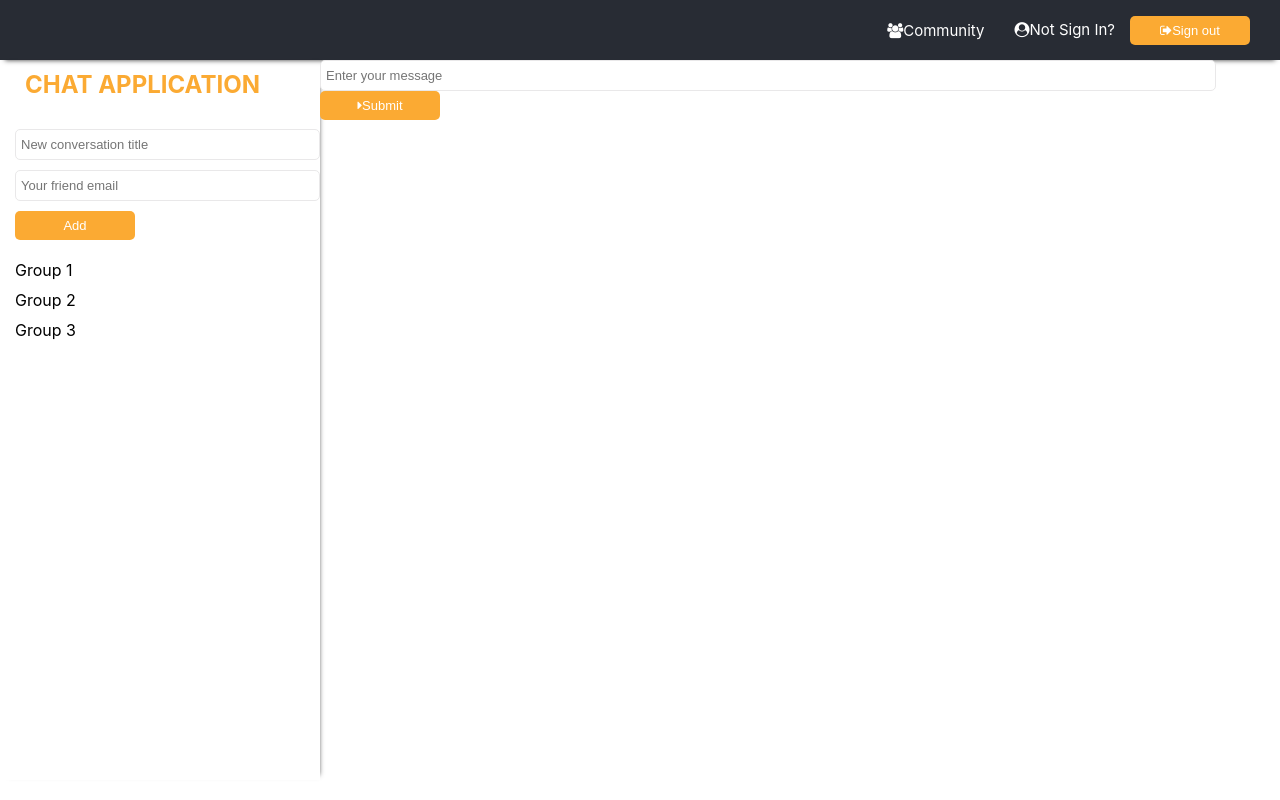
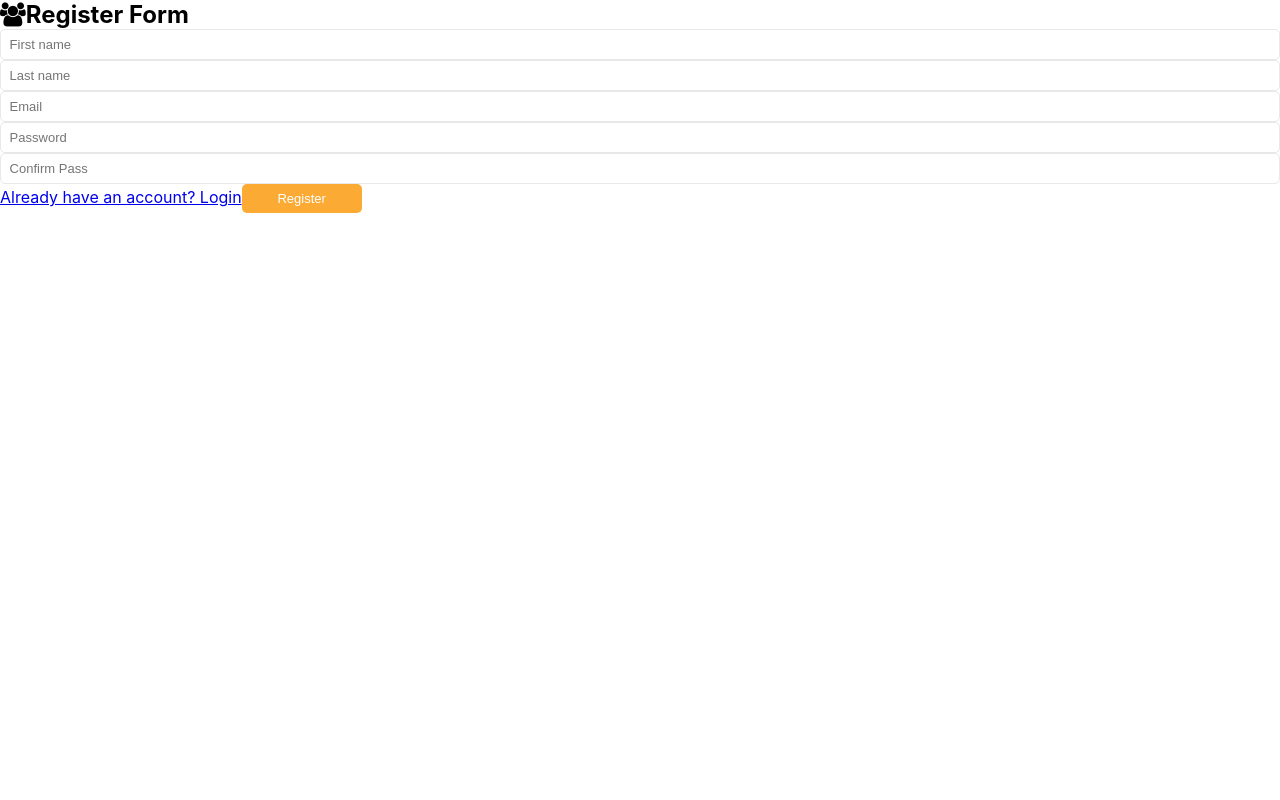
Before and after one commit to LocNguyen2000/chat-app-mern, a React (Create React App) app: page /register in a window 1280 px wide. Built offline with nearby package versions, Linux system fonts and the light colour scheme.

Commit message:
second commit

```diff
--- a/package.json
+++ b/package.json
@@ -10,8 +10,10 @@
     "@types/node": "^12.0.0",
     "@types/react": "^17.0.0",
     "@types/react-dom": "^17.0.0",
+    "@types/react-router-dom": "^5.1.8",
     "react": "^17.0.2",
     "react-dom": "^17.0.2",
+    "react-router-dom": "^5.2.0",
     "react-scripts": "4.0.3",
     "typescript": "^4.1.2",
     "web-vitals": "^1.0.1"
--- a/src/App.tsx
+++ b/src/App.tsx
@@ -1,17 +1,31 @@
 import React from "react";
+import { Switch, Route } from "react-router-dom";
 import NavBar from "./components/NavBar";
 import ConversationsContainer from "./components/ConversationsContainer";
 import ChatContainer from "./components/ChatContainer";
-import './App.css'
+import RegisterContainer from "./components/RegisterContainer";
+import LoginContainer from "./components/LoginContainer";
+import "./App.css";
 
 function App() {
   return (
     <div className="App">
-      <NavBar></NavBar>
-      <div className = 'body'>
-        <ConversationsContainer/>
-        <ChatContainer/>
-      </div>
+      <Switch>
+        <Route exact path = '/'>Hello World</Route>
+        <Route exact path = '/login'>
+          <LoginContainer/>
+        </Route>
+        <Route exact path = '/register'>
+          <RegisterContainer/>
+        </Route>
+        <Route path = '/home'>
+          <NavBar></NavBar>
+          <div className="body">
+            <ConversationsContainer />
+            <ChatContainer />
+          </div>
+        </Route>
+      </Switch>
     </div>
   );
 }
--- /dev/null
+++ b/src/components/LoginContainer.tsx
@@ -0,0 +1,45 @@
+import React from "react";
+
+export default function LoginContainer() {
+  return (
+    <div className="log-in-container">
+      <div className="form-container">
+        <div className="form-header">
+          <span>
+            <h1>
+              <i className="fa fa-comments" aria-hidden="true"></i>
+              Chat Login
+            </h1>
+          </span>
+        </div>
+        <form id="form-log-in">
+          <div className="input-wrapper">
+            <input type="email" name="email" placeholder=" Email" />
+            <div id="email-error" className="message-error">
+              {" "}
+            </div>
+          </div>
+
+          <div className="input-wrapper">
+            <input type="password" name="password" placeholder=" Password" />
+            <div id="password-error" className="message-error">
+              {" "}
+            </div>
+          </div>
+
+          <div id="log-in-error" className="message-error">
+            {" "}
+          </div>
+
+          <div className="form-footer">
+            <a id="form-link" href="#">
+              {" "}
+              Not yet have an account? Register{" "}
+            </a>
+            <button id="log-in-btn"> Login </button>
+          </div>
+        </form>
+      </div>
+    </div>
+  );
+}
--- /dev/null
+++ b/src/components/RegisterContainer.tsx
@@ -0,0 +1,56 @@
+import React from "react";
+
+export default function RegisterContainer(){
+    return (
+        <div className = "register-container">
+            <div className="form-container">
+                <div className="form-header">
+                    <span>
+                        <h2>
+                            <i className="fa fa-users" aria-hidden="true"></i>
+                            Register Form
+                        </h2>
+                    </span>
+                </div>
+                <form id="form-register">
+                    <div className="name-wrapper">
+                        <div className="input-wrapper">
+                            <input type="text" name="firstname" placeholder=" First name" />
+                            <div id = "first-name-error" className = "message-error"> </div>
+                        </div>
+                        <div className="input-wrapper">
+                            <input type="text" name="lastname" placeholder=" Last name" />
+                            <div id = "last-name-error" className = "message-error"> </div>
+
+                        </div>
+                    </div>
+
+                    <div className="input-wrapper">
+                        <input type= "email" name="email" placeholder=" Email"/>
+                        <div id = "email-error" className = "message-error"> </div>
+
+                    </div>
+
+                    <div className="input-wrapper">
+                        <input type="password" name = "password" placeholder=" Password"/>
+                        <div id = "password-error" className = "message-error"> </div>
+
+                    </div>
+
+                    <div className="input-wrapper">
+                        <input type="password" name="confirmPassword" placeholder=" Confirm Pass"/>
+                        <div id = "confirm-password-error" className = "message-error"> </div>
+                    </div>
+
+                    <div id = "register-error" className = "message-error">  </div>
+                    <div id = "register-success" className = "message-success">  </div>
+
+                    <div className="form-footer">
+                        <a id = "form-link" href="#"> Already have an account? Login</a>
+                        <button id = "register-btn" >Register</button>
+                    </div>
+                </form>
+            </div>
+        </div>
+    )
+}
--- a/src/index.tsx
+++ b/src/index.tsx
@@ -1,11 +1,14 @@
-import React from 'react';
-import ReactDOM from 'react-dom';
-import './index.css';
-import App from './App';
+import React from "react";
+import ReactDOM from "react-dom";
+import { BrowserRouter as Router } from "react-router-dom";
+import "./index.css";
+import App from "./App";
 
 ReactDOM.render(
   <React.StrictMode>
-    <App />
+    <Router>
+      <App />
+    </Router>
   </React.StrictMode>,
-  document.getElementById('root')
+  document.getElementById("root")
 );
```
Also changed, not shown: src/css/RegisterContainer.css (added), 1 other file (tests, documents, lock files or other folders).
